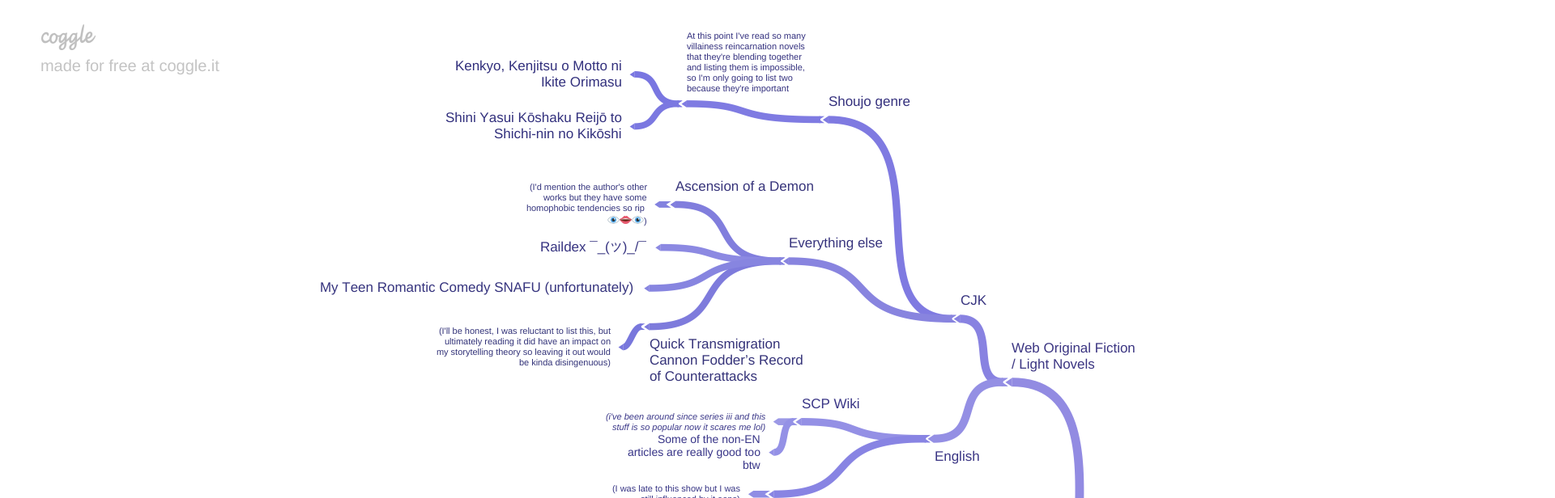
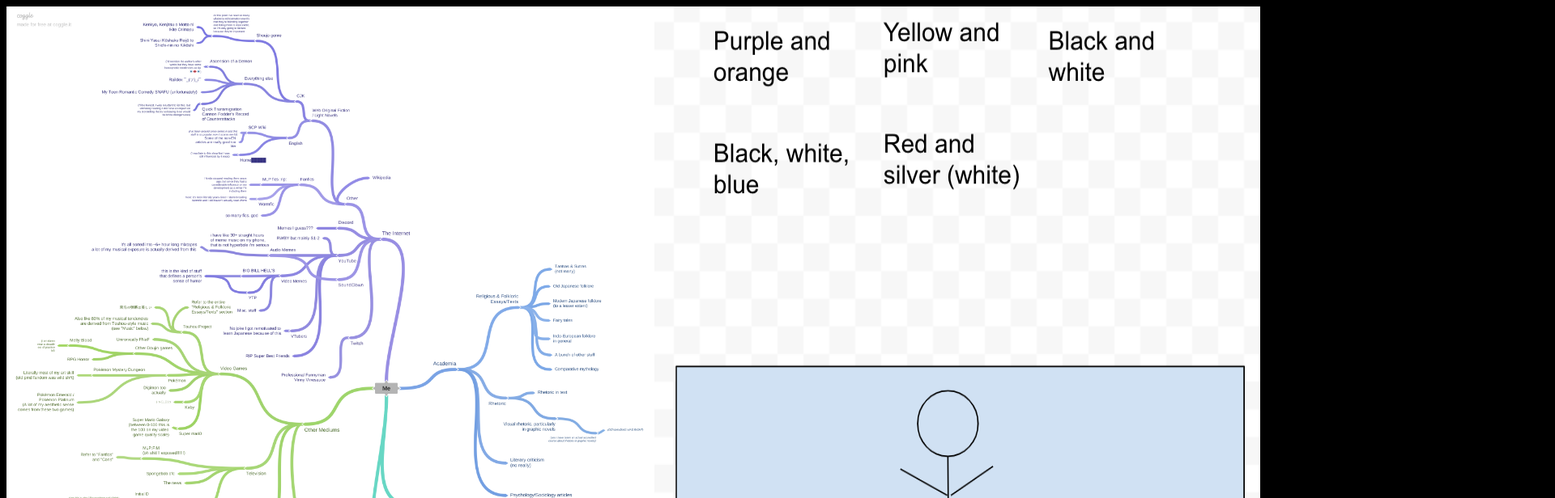
Before and after one commit to JewelsCo18/JewelsCo18.github.io, a plain HTML site: page Homework_3/wireframe.html in a window 1280 px wide. Shown: the top 616 px of the page at 81% size, 1920 px wide, since content can reach past the window. Drawn offline with Linux system fonts and the light colour scheme.

Commit message:
fixed extra page

```diff
--- a/Homework_3/hw3_style.css
+++ b/Homework_3/hw3_style.css
@@ -72,7 +72,6 @@ body{
   background-repeat: no-repeat;
   background-position: center;
   transition: 0.5s;
-
 }
 
 .vocaloid:hover{
--- a/Homework_3/wireframe.html
+++ b/Homework_3/wireframe.html
@@ -7,9 +7,11 @@
         <meta name="viewport" content="width=device-width, initial-scale=1">
     </head>
 
-    <body>
-        <img src="/Homework_3/makoto_map.png">
-        <img src="/Homework_3/Screen Shot 2021-02-25 at 12.37.43 PM.png">
+    <body style = "background-color: black">
+        <div style = "display: flex;">
+            <img style = "width:100vh; height:auto; flex: 50%;" src="/Homework_3/makoto_map.png">
+            <img style = "width:100vh; height:auto; flex: 50%;" src="/Homework_3/Screen Shot 2021-02-25 at 12.37.43 PM.png">
+        </div>
     </body>
 
 </html>
```
Also changed, not shown: Homework_3/hw3_index.html (+1 -1 lines).
